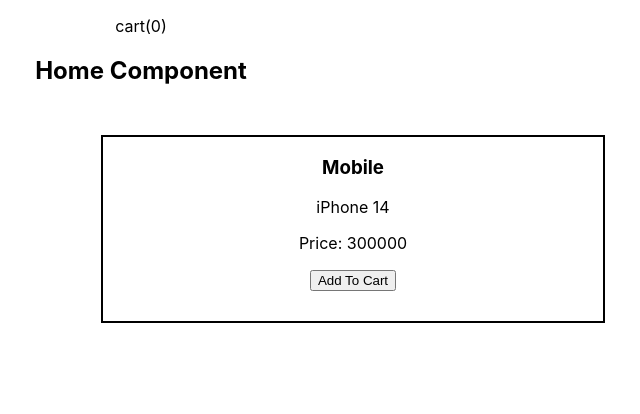
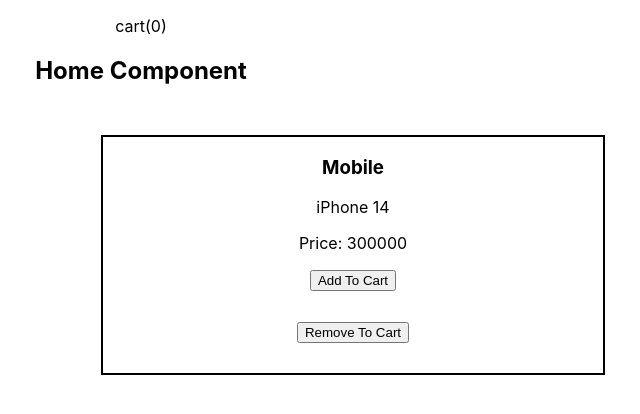
Before and after one commit to shiwani295/Redux, a React (Create React App) app: page / in a window 1280 px wide. Shown: the top 414 px of the page, without its empty margins (499-1139 px from the left). Built offline with nearby package versions, Linux system fonts and the light colour scheme.

Commit message:
Remove to cart

```diff
--- a/src/Container/HomeContainer.js
+++ b/src/Container/HomeContainer.js
@@ -1,6 +1,6 @@
 import { connect } from "react-redux";
 import Home from "../components/Home";
-import { AddToCart } from "../service/actions/action";
+import { AddToCart, RemoveToCart } from "../service/actions/action";
 
 //this is call when you already pass the data in store and now you want to use that data
 const mapStateToProps = (state) => ({
@@ -10,6 +10,7 @@
 //thhis call when you want to pass data into store
 const mapDispatchToProps = (dispatch) => ({
   AddToCartHandler: (data) => dispatch(AddToCart(data)),
+  RemoveToCartHandler: (data) => dispatch(RemoveToCart(data)),
 });
 
 export default connect(mapStateToProps, mapDispatchToProps)(Home);
--- a/src/components/Home.js
+++ b/src/components/Home.js
@@ -2,7 +2,7 @@
 
 const Home = (props) => {
   //console.warn(props); here we get home conatinger addtocarthandler
-  console.warn(props.DataCart);
+  console.warn(props);
 
   return (
     <div>
@@ -31,6 +31,11 @@
             Add To Cart
           </button>
         </div>
+        <div style={{ paddingBottom: "30px" }}>
+          <button onClick={() => props.RemoveToCartHandler()}>
+            Remove To Cart
+          </button>
+        </div>
       </div>
     </div>
   );
--- a/src/service/Constants.js
+++ b/src/service/Constants.js
@@ -1 +1,2 @@
 export const ADD_TO_CART = "ADD_TO_CART";
+export const REMOVE_TO_CART = "REMOVE_TO_CART";
--- a/src/service/actions/action.js
+++ b/src/service/actions/action.js
@@ -1,15 +1,13 @@
-import { ADD_TO_CART } from "../Constants.js";
+import { ADD_TO_CART, REMOVE_TO_CART } from "../Constants.js";
 export const AddToCart = (data) => {
-  //console.log(data);
+  console.log(data);
   return {
     type: ADD_TO_CART,
     data: data,
   };
 };
-
-// export const REMOVE_TO_Cart = (id) => {
-//   return {
-//     type: "REMOVE_TO_Cart",
-//     id: id,
-//   };
-// };
+export const RemoveToCart = () => {
+  return {
+    type: REMOVE_TO_CART,
+  };
+};
```
